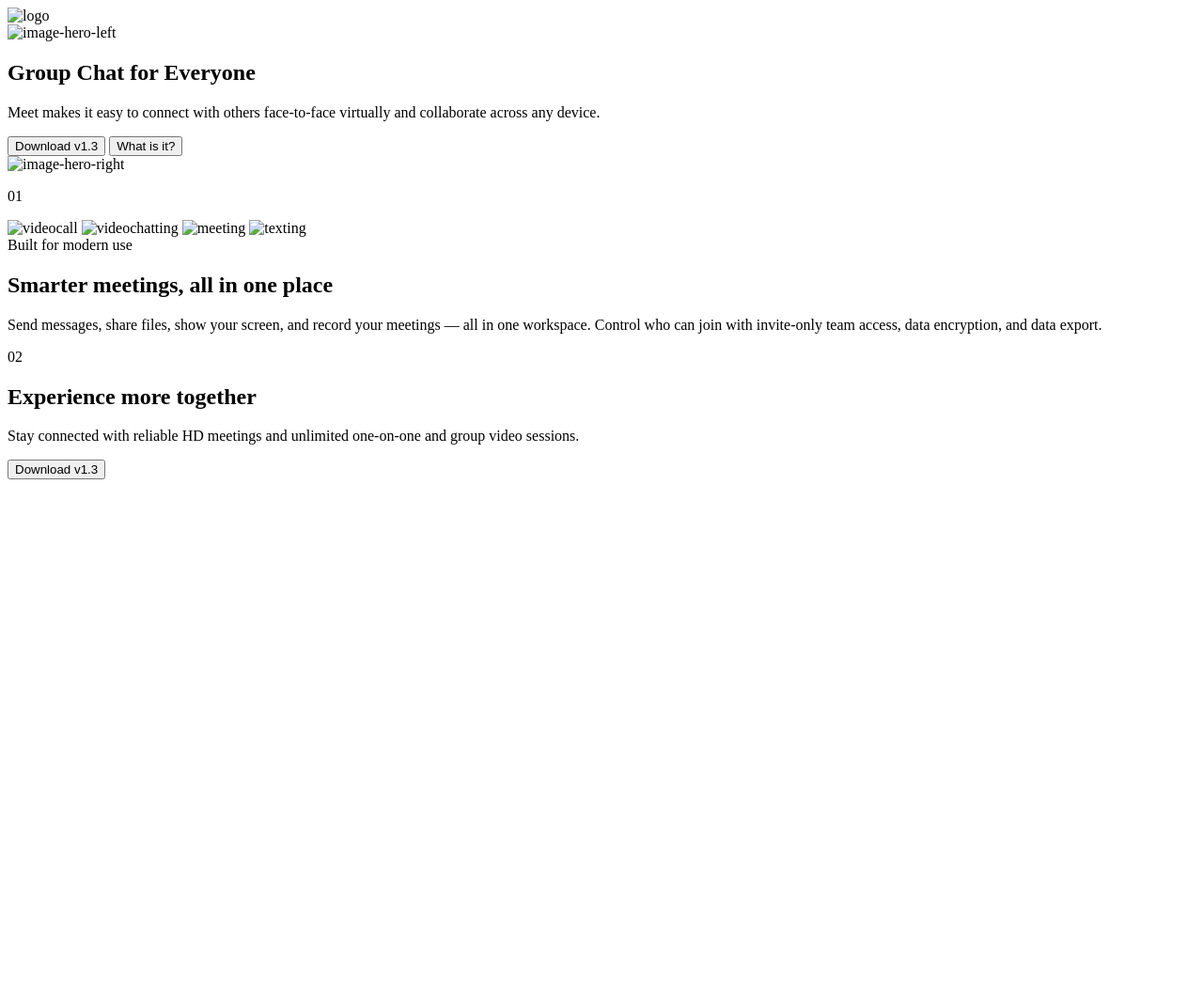
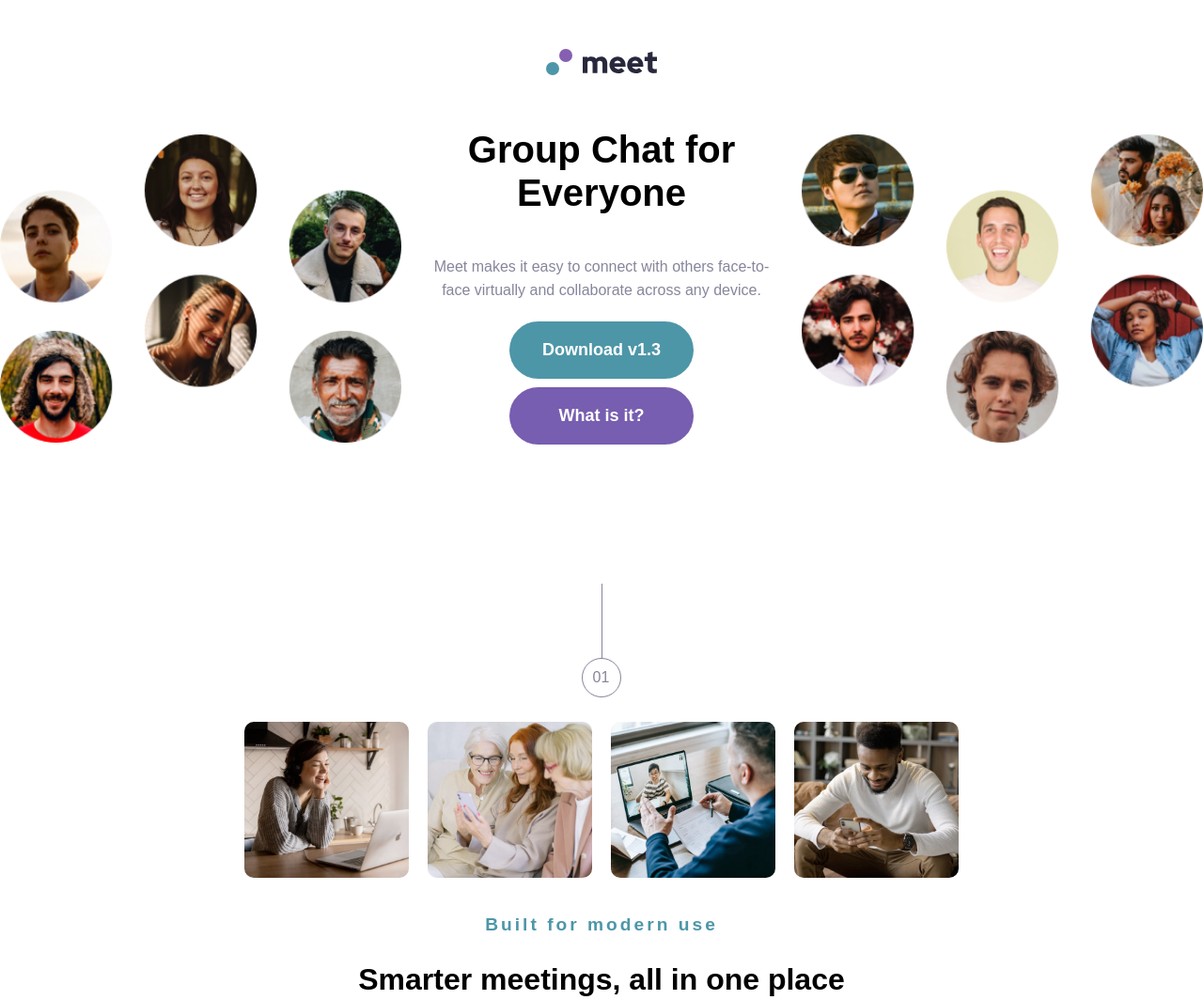
Before and after one commit to Jimmy1186/work2, a plain HTML site: page index.html in a window 1280 px wide. Shown: the top 1064 px of the page at 94% size. Before the commit the page ends 800 px from the top, so only its background shows below. Drawn offline with Linux system fonts and the light colour scheme; the site is published under a folder, as on GitHub Pages, so addresses that start at the root find nothing.

Commit message:
route fix

```diff
--- a/index.html
+++ b/index.html
@@ -6,8 +6,8 @@
   <meta name="viewport" content="width=device-width, initial-scale=1.0">
 
   <link rel="icon" type="image/png" sizes="32x32" href="./src/favicon-32x32.png">
-  <link rel="stylesheet" type="text/css" href="/style/style.css">
-  <link rel="stylesheet" type="text/css" href="/style/default.css">
+  <link rel="stylesheet" type="text/css" href="./style/style.css">
+  <link rel="stylesheet" type="text/css" href="./style/default.css">
 
 
   <title>Frontend Mentor | Meet landing page</title>
@@ -20,7 +20,7 @@
 
 
     <div class="logo">
-      <img src="/src/logo.svg" alt="logo">
+      <img src="./src/logo.svg" alt="logo">
     </div>
 
 
@@ -37,7 +37,7 @@
 
       <div class="img_left">
 
-        <img src="/src/desktop/image-hero-left.png" alt="image-hero-left">
+        <img src="./src/desktop/image-hero-left.png" alt="image-hero-left">
 
       </div>
 
@@ -58,7 +58,7 @@
 
       <div class="img_right">
 
-        <img src="/src/desktop/image-hero-right.png" alt="image-hero-right">
+        <img src="./src/desktop/image-hero-right.png" alt="image-hero-right">
       </div>
 
 
@@ -79,10 +79,10 @@
 
 
       <div class="flex_container">
-        <img src="/src/desktop/image-woman-in-videocall.jpg" alt="videocall">
-        <img src="/src/desktop/image-women-videochatting.jpg" alt="videochatting">
-        <img src="/src/desktop/image-men-in-meeting.jpg" alt="meeting">
-        <img src="/src/desktop/image-man-texting.jpg" alt="texting">
+        <img src="./src/desktop/image-woman-in-videocall.jpg" alt="videocall">
+        <img src="./src/desktop/image-women-videochatting.jpg" alt="videochatting">
+        <img src="./src/desktop/image-men-in-meeting.jpg" alt="meeting">
+        <img src="./src/desktop/image-man-texting.jpg" alt="texting">
       </div>
 
 
```
